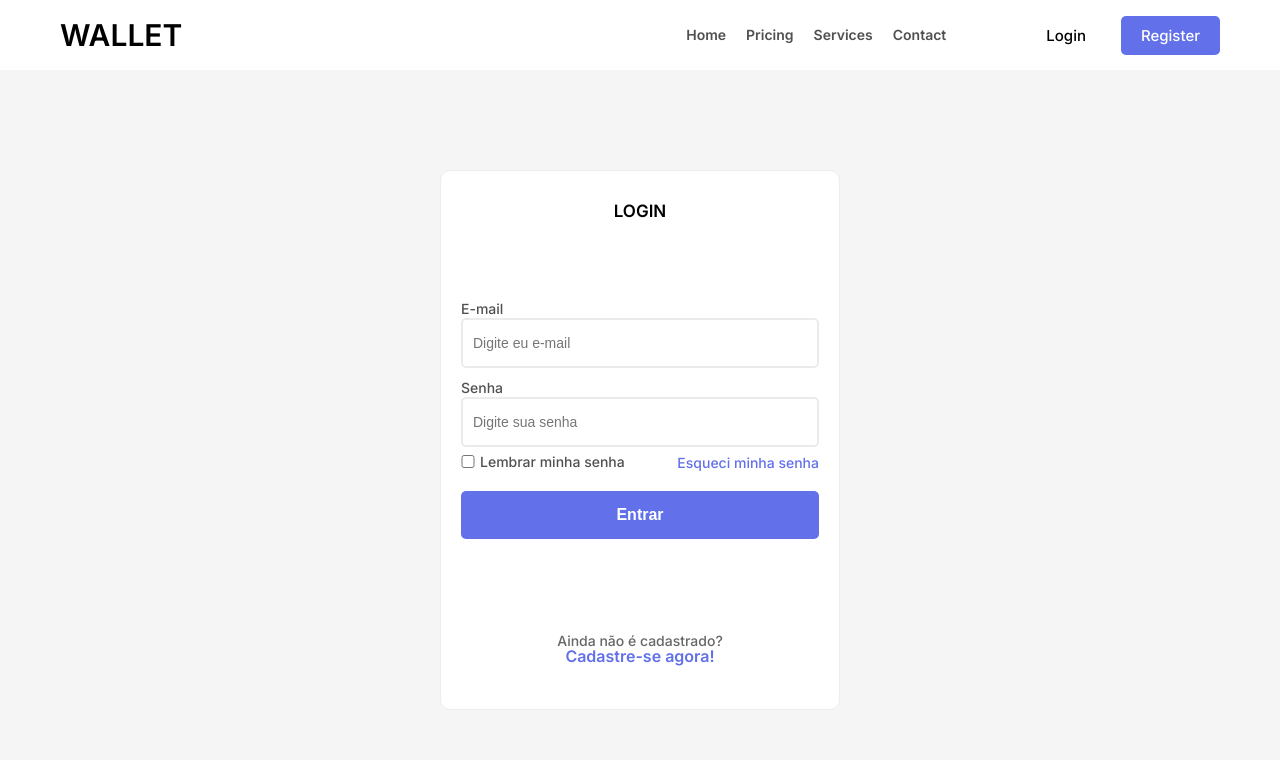
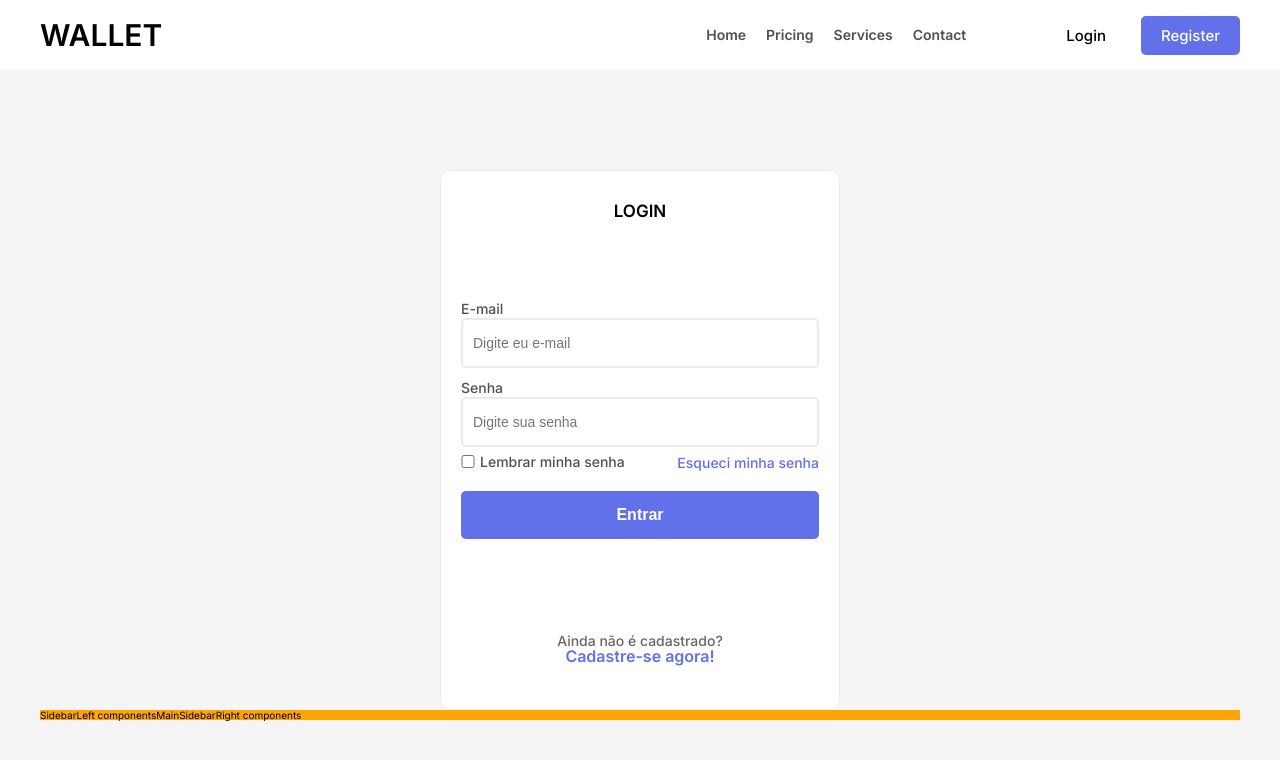
Before and after one commit to henriquearaujodev/wallet-dashboard, a React (Create React App) app: page /auth in a window 1280 px wide. Shown: the top 760 px of the page. Built offline with nearby package versions, Linux system fonts and the light colour scheme.

Commit message:
add components sidebar

```diff
--- a/src/App.css
+++ b/src/App.css
@@ -1,6 +1,7 @@
 .App {
   display: flex;
   justify-content: center;
+  flex-direction: column;
   align-items: center;
   position: relative;
 }
@@ -8,6 +9,13 @@
 .App-logo {
   height: 40vmin;
   pointer-events: none;
+}
+
+.container {
+  display: flex;
+  width: 120rem;
+  /* padding: 2rem 5rem; */
+  background-color: orange;
 }
 
 @media (prefers-reduced-motion: no-preference) {
--- a/src/App.js
+++ b/src/App.js
@@ -3,10 +3,12 @@ import './App.css';
 
 // Components
 import Navbar from './components/Navbar/Navbar';
+import SidebarLeft from './components/SidebarLeft/SidebarLeft';
+import SidebarRight from './components/SidebarRight/SidebarRight';
+import Main from './components/main/Main';
 
 // Pages
 import Home from './pages/Home/Home';
-
 import Login from './pages/Auth/Login';
 import Register from './pages/Auth/Register';
 import Recover from './pages/Auth/Recover';
@@ -21,7 +23,7 @@ window.document.title = 'Wallet';
 function App() {
   return (
     <div className="App">
-      <div className="container">
+      <div>
         <BrowserRouter>
           <Navbar />
           <Routes>
@@ -33,6 +35,17 @@ function App() {
           </Routes>
         </BrowserRouter>
       </div>
+      <div className="container">
+        <div className="sidebar-left">
+          <SidebarLeft />
+        </div>
+        <div className="main">
+          <Main />
+        </div>
+        <div className="sidebar-right">
+          <SidebarRight />
+        </div>
+      </div>
     </div>
   );
 }
--- a/src/components/Navbar/Navbar.css
+++ b/src/components/Navbar/Navbar.css
@@ -1,6 +1,6 @@
 nav {
   width: 120rem;
-  padding: 2rem;
+  padding: 2rem 0rem;
   display: flex;
   justify-content: space-between;
   align-items: center;
@@ -85,7 +85,7 @@ nav .auth ul a {
   }
 }
 
-@media screen and (max-width: 770px) {
+@media screen and (max-width: 810px) {
   nav .auth {
     display: none;
   }
@@ -104,9 +104,24 @@ nav .auth ul a {
   }
 }
 
+@media screen and (max-width: 730px) {
+  nav {
+    width: 65rem;
+    display: flex;
+    justify-content: space-between;
+    gap: 3rem;
+  }
+}
+
 @media screen and (max-width: 669px) {
   nav {
     width: 60rem;
+  }
+}
+
+@media screen and (max-width: 620px) {
+  nav {
+    width: 55rem;
   }
 }
 
@@ -116,9 +131,15 @@ nav .auth ul a {
   }
 }
 
+@media screen and (max-width: 520px) {
+  nav {
+    width: 45rem;
+  }
+}
+
 @media screen and (max-width: 500px) {
   nav {
-    width: 45rem;
+    width: 43rem;
   }
 }
 
@@ -131,10 +152,13 @@ nav .auth ul a {
   nav .menu {
     display: none;
   }
+  nav {
+    width: 38rem;
+  }
 }
 
 @media screen and (max-width: 375px) {
   nav {
-    width: 35rem;
+    width: 32rem;
   }
 }
--- /dev/null
+++ b/src/components/SidebarLeft/SidebarLeft.js
@@ -0,0 +1,7 @@
+import './SidebarLeft.css';
+
+const SidebarLeft = () => {
+  return <div>SidebarLeft components</div>;
+};
+
+export default SidebarLeft;
--- /dev/null
+++ b/src/components/SidebarRight/SidebarRight.js
@@ -0,0 +1,7 @@
+import './SidebarRight.css';
+
+const SidebarRight = () => {
+  return <div>SidebarRight components</div>;
+};
+
+export default SidebarRight;
--- /dev/null
+++ b/src/components/main/Main.js
@@ -0,0 +1,7 @@
+import './Main.css';
+
+const Main = () => {
+  return <div>Main</div>;
+};
+
+export default Main;
--- a/src/pages/Auth/Register.js
+++ b/src/pages/Auth/Register.js
@@ -34,11 +34,6 @@ const Register = () => {
             <button className="btn">Registrar</button>
           </form>
         </div>
-        {/* <div className="action">
-          <div className="btn">
-            <Link to="/">Entrar</Link>
-          </div>
-        </div> */}
         <div className="register">
           <div>
             <p>Já é cadastrado?</p>
```
Also changed, not shown: src/components/SidebarLeft/SidebarLeft.css (added), src/components/SidebarRight/SidebarRight.css (added), src/components/main/Main.css (added).
